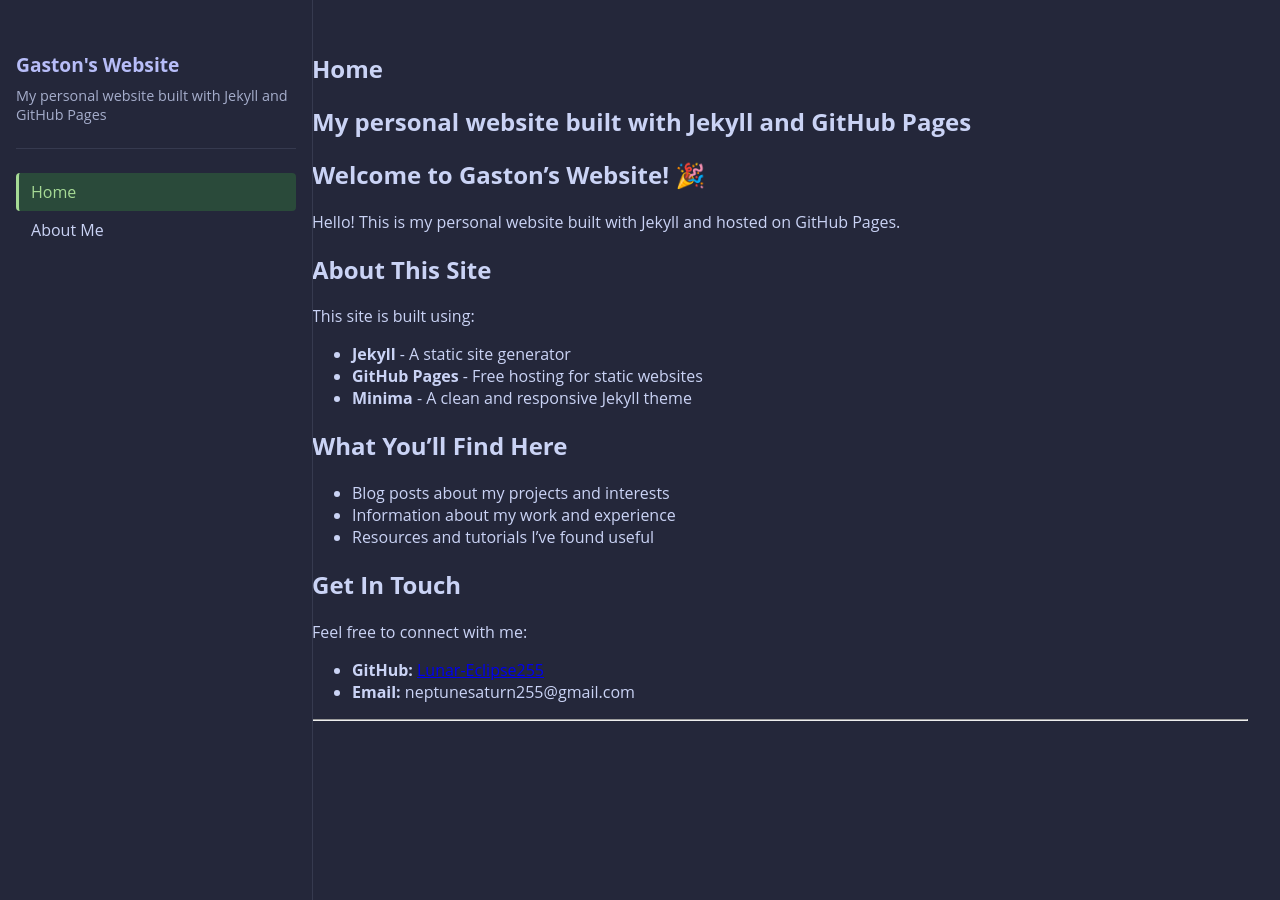
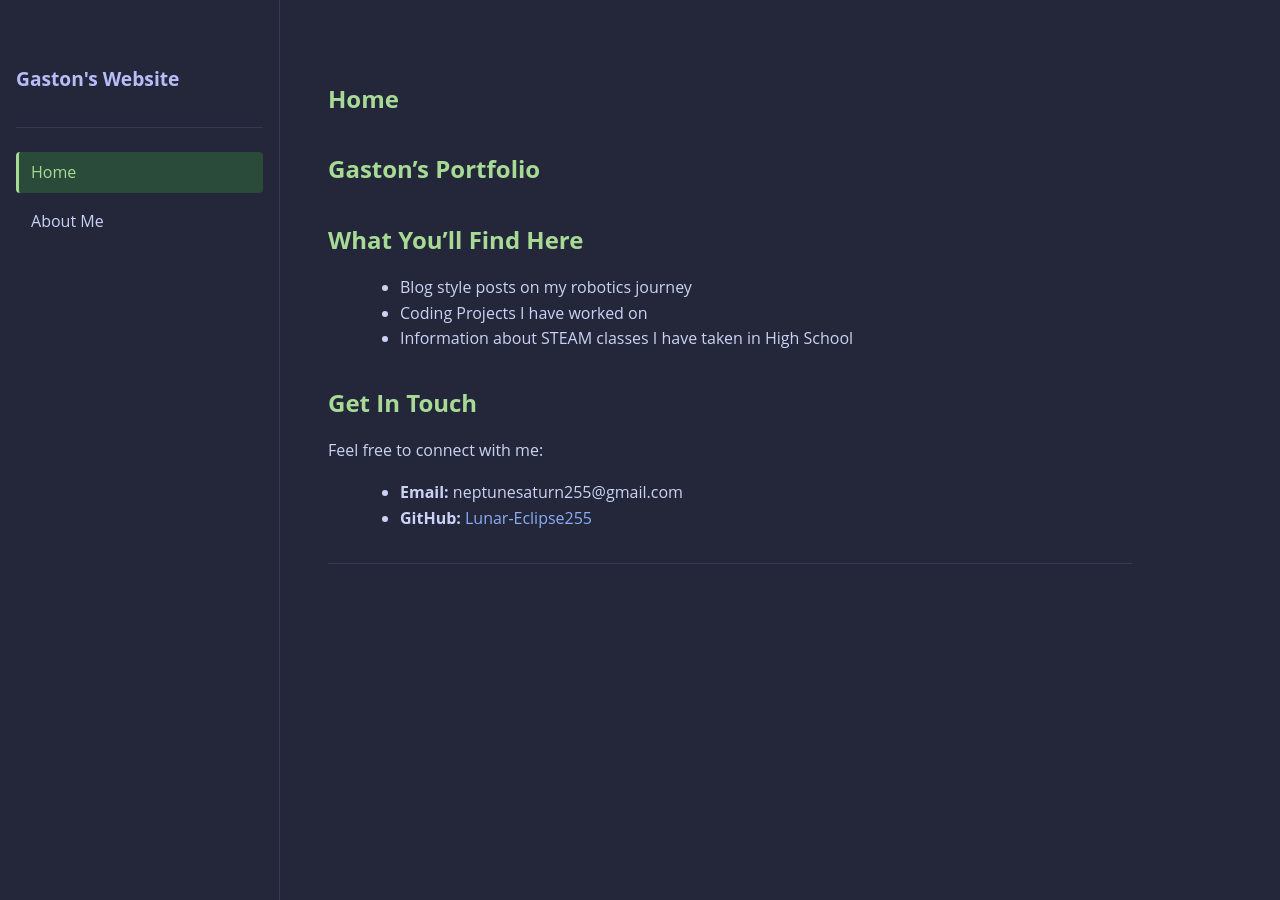
Before and after one commit to Lunar-Eclipse255/gaston.github.io, a Jekyll site: the page built from docs/index.md, in a window 1280 px wide. Built offline with Jekyll 4.4.1, drawn with Linux system fonts in a browser that asks for light colours.

Commit message:
updated format

```diff
--- a/docs/_config.yml
+++ b/docs/_config.yml
@@ -1,5 +1,4 @@
 title: Gaston's Website
-description: My personal website built with Jekyll and GitHub Pages
 baseurl: ""       # your repo name
 url: "https://lunar-eclipse255.github.io/gaston.github.io/"  # your GitHub Pages URL
 repository: Lunar-Eclipse255/gaston.github.io
--- a/docs/assets/css/style.css
+++ b/docs/assets/css/style.css
@@ -1,88 +1,124 @@
-/* Sidebar and main layout */
+/* ===================
+   Base Styles
+   =================== */
    body {
-  background-color: #24273a;
-  color: #cad3f5;
-  font-family: 'Open Sans', sans-serif;
+    background-color: var(--bg-color);
+    color: var(--text-color);
+    font-family: "Open Sans", sans-serif;
+    line-height: 1.6;
+    margin: 0;
+    padding: 0;
+  }
+
+  /* ===================
+     Sidebar
+     =================== */
+  .garden-sidebar {
+    background: #1e2030;
+    border-right: 1px solid var(--border-color);
+    width: 250px;
+    padding: 2rem 1rem;
+    position: fixed;
+    top: 0;
+    left: 0;
+    height: 100%;
+    box-sizing: border-box;
+  }
+
+  .sidebar-title {
+    font-size: 1.5rem;
+    color: var(--text-color);
+    margin-bottom: 0.5rem;
+  }
+
+  .sidebar-description {
+    font-size: 0.9rem;
+    color: #a5adcb;
+    margin-bottom: 2rem;
+  }
+
+  /* Sidebar navigation */
+  .nav {
+    list-style: none;
+    padding: 0;
     margin: 0;
   }
 
-.garden-sidebar {
-  position: fixed;
-  left: 0;
-  top: 0;
-  width: 280px;
-  height: 100vh;
-  background: #24273a;
-  padding: 2rem 1rem;
-  overflow-y: auto;
-  z-index: 1000;
-  border-right: 1px solid #363a4f;
+  .nav-link {
+    display: block;
+    padding: 0.6rem 1rem;
+    color: var(--text-color);
+    text-decoration: none;
+    border-left: 3px solid transparent;
+    border-radius: 6px;
+    margin-bottom: 0.5rem;
+    transition: background 0.2s, color 0.2s, border-left-color 0.2s;
   }
 
-.sidebar-header {
-  padding-bottom: 1.5rem;
-  border-bottom: 1px solid #363a4f;
-  margin-bottom: 1.5rem;
+  .nav-link:hover {
+    background: #2a2f45;
+    color: #8bd5ca;
   }
 
-.sidebar-header h3 {
-  color: #b7bdf8;
-  font-size: 1.2rem;
-  margin-bottom: 0.5rem;
+  .nav-link.active {
+    background: var(--active-bg);
+    color: var(--active-color);
+    border-left-color: var(--active-color);
   }
 
-.sidebar-header h3 a {
-  color: #b7bdf8;
+  /* ===================
+     Main Content
+     =================== */
+  .main-content {
+    margin-left: 280px; /* wider gap from sidebar */
+    padding: 3rem 3rem; /* more breathing room */
+    max-width: 900px;
+    box-sizing: border-box;
+  }
+
+  /* Headings */
+  h1, h2, h3, h4, h5, h6 {
+    color: var(--active-color);  /* green */
+    margin-top: 2rem;
+    margin-bottom: 1rem;
+    font-weight: 700;
+  }
+
+  /* Paragraphs */
+  p {
+    margin-bottom: 1rem;
+  }
+
+  /* Links */
+  a {
+    color: var(--link-color);
     text-decoration: none;
   }
-
-.sidebar-header p {
-  color: #a5adcb;
-  font-size: 0.9rem;
-  margin: 0;
+  a:hover {
+    text-decoration: underline;
+    color: var(--link-hover);
   }
 
-.sidebar-nav { list-style: none; margin: 0; padding: 0; }
-.nav-section { margin-bottom: 1.5rem; }
-.section-title {
-  color: #a5adcb;
-  font-size: 0.8rem;
-  text-transform: uppercase;
-  letter-spacing: 0.5px;
-  margin-bottom: 0.5rem;
-  font-weight: 600;
-}
-.section-children { list-style: none; margin: 0; padding: 0; }
-.section-children li { margin-bottom: 0.25rem; }
-
-.nav-link {
-  display: block;
-  padding: 0.5rem 0.75rem;
-  color: #cad3f5;
-  text-decoration: none;
-  border-radius: 4px;
-  transition: all 0.2s ease;
-  border-left: 3px solid transparent;
+  /* Lists */
+  ul {
+    margin: 1rem 0 1rem 2rem;
   }
 
-.nav-link:hover { background: #363a4f; color: #c6a0f6; }
-.nav-link.active { background: #2a4a3a; color: #a6da95; border-left-color: #a6da95; }
-
-/* Push main content to the right */
-.main-content { margin-left: 280px; padding: 2rem; }
-
-/* Responsive sidebar */
-@media (max-width: 768px) {
-  .garden-sidebar { transform: translateX(-100%); }
-  .main-content { margin-left: 0; }
+  /* Footer separator */
+  hr {
+    border: 0;
+    border-top: 1px solid var(--border-color);
+    margin: 2rem 0;
   }
 
-/* Dark theme variables */
+  /* ===================
+     Dark Theme Variables
+     =================== */
   :root {
     --bg-color: #24273a;
     --text-color: #cad3f5;
     --border-color: #363a4f;
-  --link-color: #b7bdf8;
+    --link-color: #8aadf4;
     --link-hover: #c6a0f6;
     --active-bg: #2a4a3a;
     --active-color: #a6da95;
--- a/docs/index.md
+++ b/docs/index.md
@@ -4,27 +4,20 @@ title: Home
 id: home
 ---
 
-# Welcome to Gaston's Website! 🎉
+# Gaston's Portfolio
 
-Hello! This is my personal website built with Jekyll and hosted on GitHub Pages.
 
-## About This Site
-
-This site is built using:
-- **Jekyll** - A static site generator
-- **GitHub Pages** - Free hosting for static websites
-- **Minima** - A clean and responsive Jekyll theme
 
 ## What You'll Find Here
 
-- Blog posts about my projects and interests
-- Information about my work and experience
-- Resources and tutorials I've found useful
+- Blog style posts on my robotics journey
+- Coding Projects I have worked on
+- Information about STEAM classes I have taken in High School
 
 ## Get In Touch
 
 Feel free to connect with me:
+- **Email:** neptunesaturn255@gmail.com
 - **GitHub:** [Lunar-Eclipse255](https://github.com/Lunar-Eclipse255)
-- **Email:** neptunesaturn255@gmail.com
 
 ---
```
Also changed, not shown: docs/_posts/2025-08-28-welcome-to-my-site.md (deleted, +0 -30 lines), docs/tutorials/configuration.md (deleted, +0 -45 lines), docs/tutorials/getting-started.md (deleted, +0 -52 lines), docs/posts/about_me.md (renamed from docs/about_me.md). Lines whose indentation alone changed are shown as unchanged.
